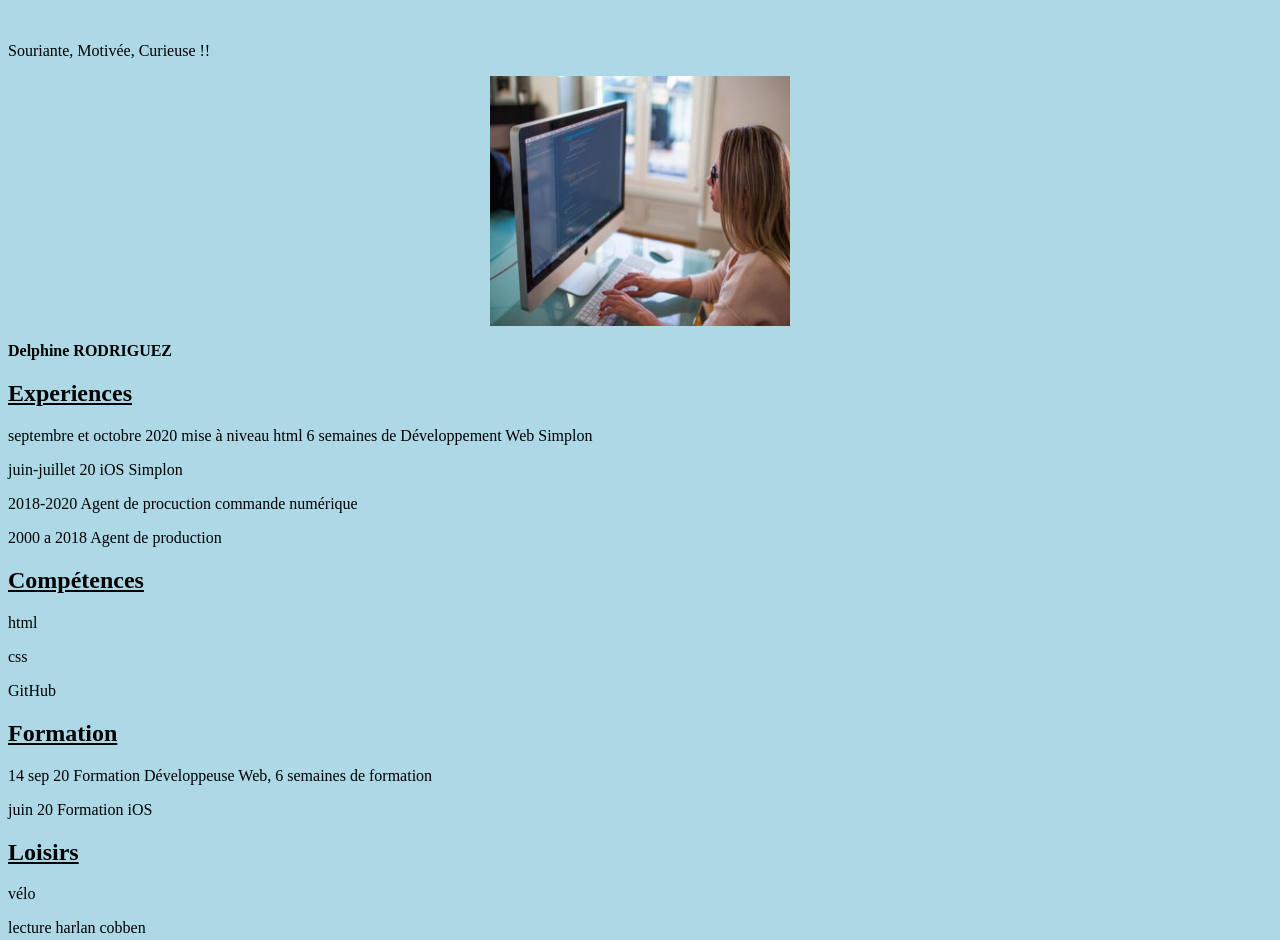
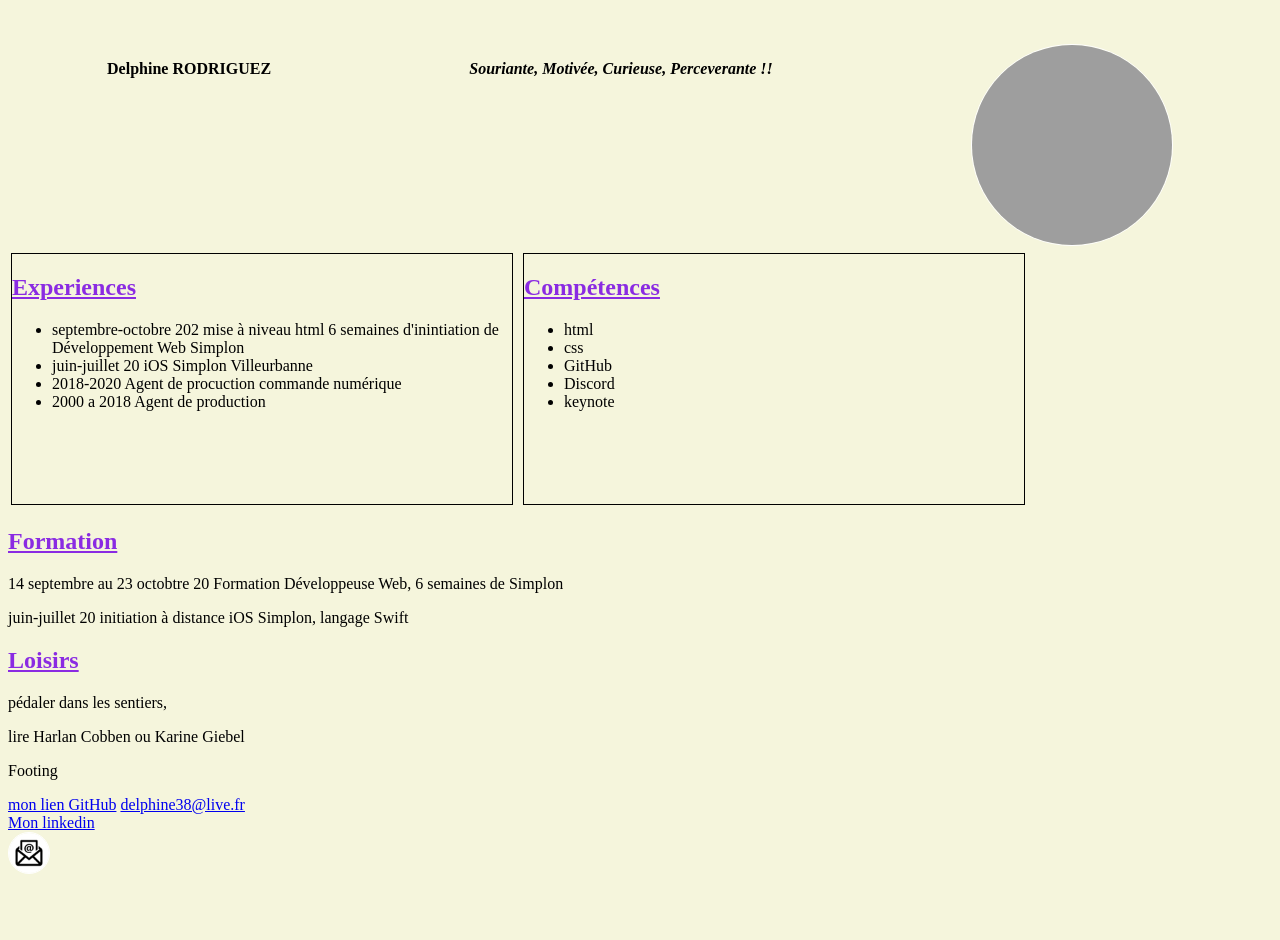
Before and after one commit to delphine38/CV, a plain HTML site: page index.html in a window 1280 px wide. Shown: the part 154-1094 px from the top of the page. After the commit the page ends 1040 px from the top, so only its background shows below. Drawn offline with Linux system fonts and the light colour scheme; grey boxes are pictures that could not be loaded.

Commit message:
changement

```diff
--- a/index.css
+++ b/index.css
@@ -1,17 +1,68 @@
-body{
-    background-color: #add8e6;
+body {
+    background-color: beige;
 }
 h1{
+    border: 1px solid black;
+    box-shadow: 6px 6px 0px black;
+    color: blue;
     font-family: Arial, Helvetica, sans-serif;
+    text-decoration: underline;
     text-align: center;
     font-style: italic;
     font-size: 70px;
+    background-color: yellow;
 }
-img{
-    display: block;
-    margin-left: auto;
-    margin-right: auto;
+
+h2{
+    text-decoration: underline;
+    color: blueviolet;
 }
+
+
+
+
+
+* div {
+
+    width: 500px;
+    height: 250px;
+    border: 1px solid black;
+    margin: 3px;
+    display: inline-block;
+    text-align: left;
+
+}
+
+
+.motive{
+width: auto;
+height: auto;
+display: flex;
+justify-content: space-around;
+}
+
+#experience {
+    display: flex;
+
+}
+
+img {
+    width: 200px;
+    height: 200px;
+    border-radius: 150px;
+    border: 1px solid white;
+}
+
+ul:hover {
+    color: blue;
+}
+
 footer img{
     text-align: left;
+    width: 40px;
+    height: 40px;
 }
+
+a:hover {
+    color: red;
+}
--- a/index.html
+++ b/index.html
@@ -1,5 +1,5 @@
 <!DOCTYPE html>
-<html lang="en">
+<html lang="fr">
 <head>
     <meta charset="UTF-8">
     <meta name="viewport" content="width=device-width, initial-scale=1.0">
@@ -10,57 +10,74 @@
 
 <header>
     <section>
-    <h1><u>Développeuse Web Junior</u></h1>
+    <h1>Développeuse Web Junior</h1>
+    </section>
 
-    <p>Souriante, Motivée, Curieuse !!</p>
-    <img src="images/photo web markeur.jpg" width="300" height="250" alt="">
+
+    <section class="motive">
     <p><strong>Delphine RODRIGUEZ</strong></p>
+    <p><em><strong> Souriante, Motivée, Curieuse, Perceverante !!</strong></em></p>
 
+
+    <a href="delphine developpeuse web.jpg">
+    <img src="delphine.jpg" alt="ma photo">
+    </a>
     </section>
 </header>
 
 
-<main>
 <section>
-    <h2><u> Experiences</u></h2>
-    <p>septembre et octobre 2020 mise à niveau html 6 semaines de Développement Web Simplon</p>
-    <p>juin-juillet 20 iOS Simplon</p>
-    <p>2018-2020 Agent de procuction commande numérique</p>
-    <p>2000 a 2018 Agent de production</p>
-</section>
 
-<section>
-    <h2><u>Compétences</u></h2>
-    <p>html</p>
-    <p>css</p>
-    <p>GitHub</p>
+    <div>
+        <h2>Experiences</h2>
+        <ul>
+            <li>septembre-octobre 202 mise à niveau html 6 semaines d'inintiation de Développement Web Simplon</li>
+            <li>juin-juillet 20 iOS Simplon Villeurbanne</li>
+            <li>2018-2020 Agent de procuction commande numérique</li>
+            <li>2000 a 2018 Agent de production</li>
+        </ul>
+    </div>
+
+
+    <div>
+      <h2>Compétences</h2>
+        <ul>
+            <li>html</li>
+            <li>css</li>
+            <li>GitHub</li>
+            <li>Discord</li>
+            <li>keynote</li>
+        </ul>
+    </div>
+
 </section>
 
 
 
-<section>
-    <h2><u>Formation</u></h2>
-    <P>14 sep 20 Formation Développeuse Web, 6 semaines de formation</P>
-    <p>juin 20  Formation iOS</p>
-</section>
+    <section>
+        <h2>Formation</h2>
+        <P>14 septembre au 23 octobtre 20 Formation Développeuse Web, 6 semaines de Simplon</P>
+        <p>juin-juillet 20  initiation à distance iOS Simplon, langage Swift</p>
+    </section>
 
 
-<section>
-    <h2><u>Loisirs</u></h2>
-    <p>vélo</p>
-    <p>lecture harlan cobben</p>
-    <p>Footing</p>
-</section>
+    <section>
+        <h2>Loisirs</h2>
+        <p>pédaler dans les sentiers,</p>
+        <p>lire Harlan Cobben ou Karine Giebel</p>
+        <p>Footing</p>
+    </section>
 
 </main>
 
-<section>
-    <h2><u>mon GitHub</u><a href=""></a>mon lien GitHub</h2>
-</section>
 
 <footer>
-<h2><u>Contacter moi</u></h2>
-<img src="images/inconimage.jpg" width="70" height="70"alt=""><a href="https://outlook.live.com/mail/0/inbox?nlp=1&RpsCsrfState=3cdc7571-aac4-80e6-1fb1-76da9d7fe39b">delphine38@live.fr</a>
+    <a href="#">mon lien GitHub</a>
+    <a href="https://outlook.live.com/mail/0/inbox?nlp=1&RpsCsrfState=3cdc7571-aac4-80e6-1fb1-76da9d7fe39b">delphine38@live.fr</a>
+    <br>
+    <a href="https://www.linkedin.com/in/delphine-rodriguez-061526197/">Mon linkedin</a>
+    <br>
+    <img src="images/inconimage.jpg" width="10" height="10"alt="">
 </footer>
 
 
```
Also changed, not shown: delphine developpeuse web.jpg (added), 1 other file.
